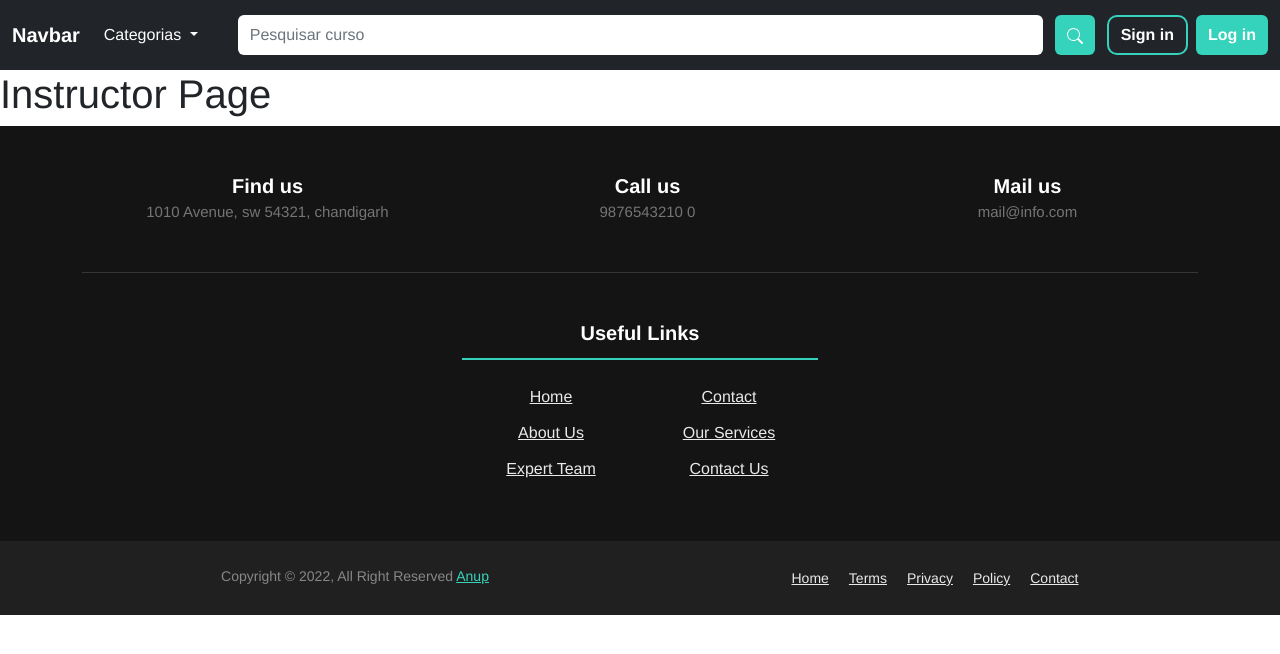
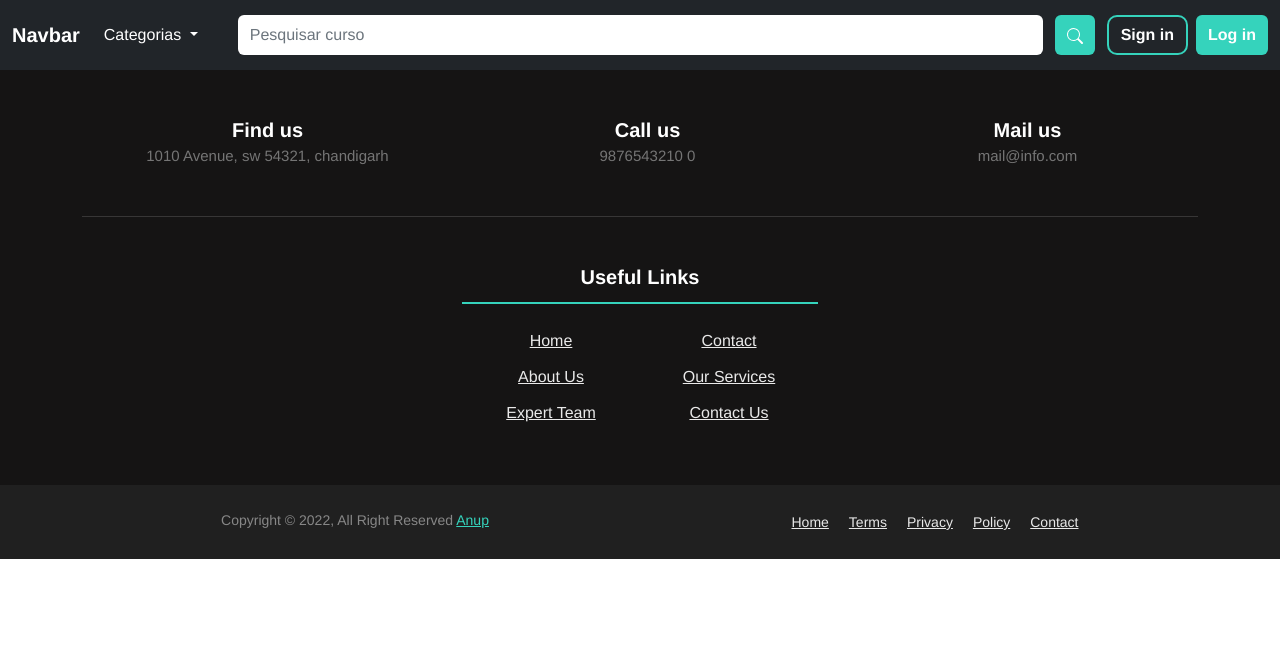
Before and after one commit to Gabriel872/projetoFinal, a Vue app in the folder front_end/: page /instructor in a window 1280 px wide. Shown: the top 654 px of the page. Built offline with nearby package versions, Linux system fonts and the light colour scheme.

Commit message:
Tela instrutor

```diff
--- a/front_end/src/views/InstructorView.vue
+++ b/front_end/src/views/InstructorView.vue
@@ -1,7 +1,16 @@
 <template>
   <div class="view">
-    <section>
-      <h1>Instructor Page</h1>
+    <section class="container">
+      <div class="row">
+          <div class="col-3">
+            <div class="container-fluid">
+
+            </div>
+          </div>
+          <div class="col-9">
+            <div class="container-fluid"></div>
+          </div>
+      </div>
     </section>
   </div>
 </template>
--- a/front_end/src/views/LoginView.vue
+++ b/front_end/src/views/LoginView.vue
@@ -137,7 +137,6 @@ export default {
           }
         }
       }
-
     },
     async login() {
       const request = await fetch("https://localhost:7114/api/Users");
```
